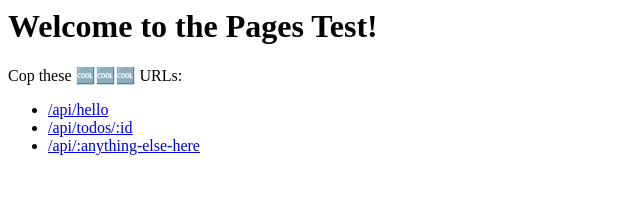
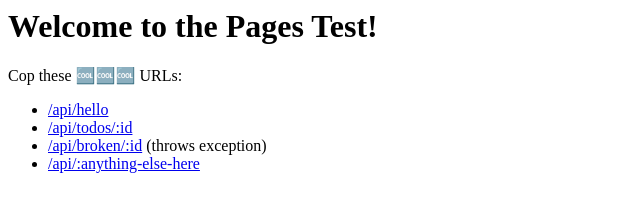
Before and after one commit to geelen/pages-functions-test, a plain HTML site: page public/index.html in a window 1280 px wide. Shown: the whole page, without its empty margins (0-640 px from the left). Drawn offline with Linux system fonts and the light colour scheme.

Commit message:
Update index.html

```diff
--- a/public/index.html
+++ b/public/index.html
@@ -5,5 +5,6 @@
 <ul>
   <li><a href="/api/hello">/api/hello</a></li>
   <li><a href="/api/todos/123">/api/todos/:id</a></li>
+  <li><a href="/api/broken/123">/api/broken/:id</a> (throws exception)</li>
   <li><a href="/api/anything-else-here">/api/:anything-else-here</a></li>
 </ul>
```
